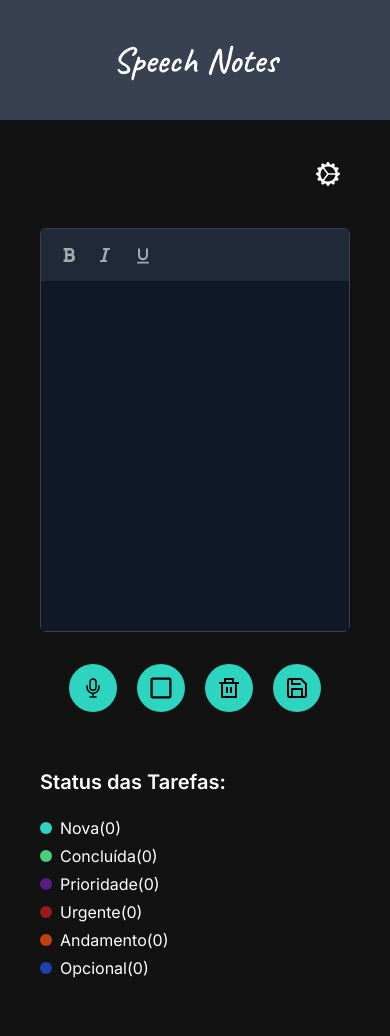
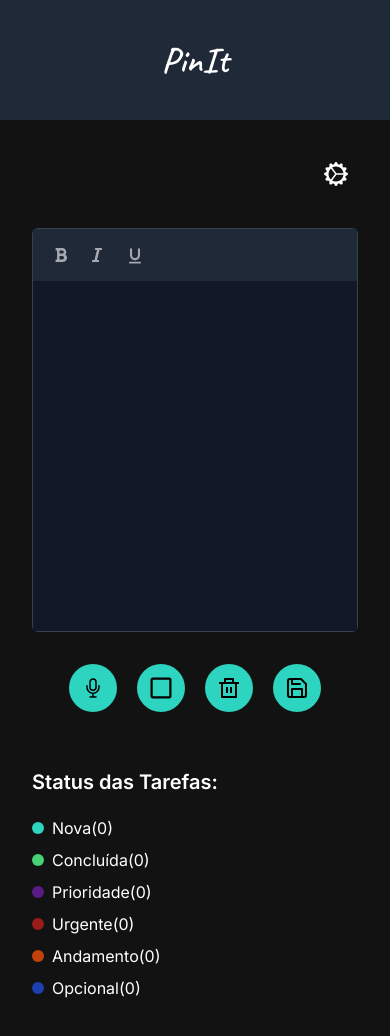
Before and after one commit to gabrielalencs/Quick-Notes, a React (Vite) app: page / in a window 390 px wide. Shown: the top 1036 px of the page. Built offline with nearby package versions, Linux system fonts and the light colour scheme.

Commit message:
feat: finalizes task counting logic by classification

```diff
--- a/src/App.jsx
+++ b/src/App.jsx
@@ -18,7 +18,7 @@
     return (
         <>
             <Header />
-            <main className='max-w-[1800px] h-max mx-auto mt-8 mb-10 px-10'>
+            <main className='max-w-[1800px] h-max mx-auto mt-8 mb-10 px-8 md:px-10'>
                 <div>
                     <SettingsContainer />
                 </div>
--- a/src/components/Header/index.jsx
+++ b/src/components/Header/index.jsx
@@ -2,9 +2,9 @@
 
 const Header = () => {
     return (
-        <header className='bg-blue-header'>
+        <header className='bg-[#1f2937]'>
             <div className='max-w-[1800px] mx-auto p-10 text-center md:p-7 md:px-10 md:text-left'>
-                <span className='font-["Caveat"] text-white text-4xl font-semibold'>Speech Notes</span>
+                <span className='font-["Caveat"] text-white text-4xl font-semibold'>PinIt</span>
             </div>
         </header>
     )
--- a/src/components/NoteCreationContainer/index.jsx
+++ b/src/components/NoteCreationContainer/index.jsx
@@ -28,12 +28,6 @@
 const NoteCreationContainer = () => {
     const { noteInformation, setNoteInformation } = useContext(NoteInformationContext);
 
-    const [textFormatting, setTextFormatting] = useState([]);
-    const [recognitionInstance, setRecognitionInstance] = useState(null);
-    const [interimText, setInterimText] = useState('');
-
-    const containerNoteRef = useRef(null);
-
     let notesWithNewClassification = noteInformation.filter(note => note.status === 'Nova').length;
     let notesWithCompletedClassification = noteInformation.filter(note => note.status === 'Concluída').length;
     let notesWithPriorityClassification = noteInformation.filter(note => note.status === 'Prioridade').length;
@@ -41,6 +35,11 @@
     let notesWithInProgressClassification = noteInformation.filter(note => note.status === 'Andamento').length;
     let notesWithOptionalClassification = noteInformation.filter(note => note.status === 'Opcional').length;
 
+    const [textFormatting, setTextFormatting] = useState([]);
+    const [recognitionInstance, setRecognitionInstance] = useState(null);
+    const [interimText, setInterimText] = useState('');
+
+    const containerNoteRef = useRef(null);
 
 
     // text formatting when clicking on buttons
@@ -84,7 +83,7 @@
     }, []);
 
 
-    // capture audio and transcribe in the note creation container - first and second button
+    // capture audio and transcribe in the note creation container
 
     const startRecognition = () => {
         setRecognitionInstance(true);
@@ -140,7 +139,7 @@
     };
 
 
-    // clear note creation container - third button
+    // clear note creation container
 
     const clearTextFromNotepad = () => {
         containerNoteRef.current.innerText = '';
@@ -149,7 +148,7 @@
     };
 
 
-    // create note with information - fourth button
+    // create note with informations
 
     const addNote = () => {
         const textTypedInContainer = containerNoteRef.current.innerHTML;
@@ -216,7 +215,7 @@
                     className='bg-blue-container-notes h-[350px] p-5'
                     onClick={() => containerNoteRef.current.focus()}>
                     <span
-                        className='outline-none text-white inline-block w-full'
+                        className='outline-none text-white'
                         ref={containerNoteRef}
                         contentEditable
                         suppressContentEditableWarning
@@ -232,10 +231,10 @@
                 <button className='buttonsContainerNoteCreation buttonTooltip' onClick={addNote}><FiSave /></button>
             </div>
 
-            <div className='mt-14 mb-96'>
+            <div className='mt-14'>
                 <h3 className='text-white text-xl font-semibold'>Status das Tarefas:</h3>
 
-                <ul className='mt-5 text-white flex flex-col gap-1'>
+                <ul className='mt-5 text-white flex flex-col gap-2'>
                     <li>
                         <span className='circleTasks bg-[#2DD4BF]'></span>
                         Nova
```
